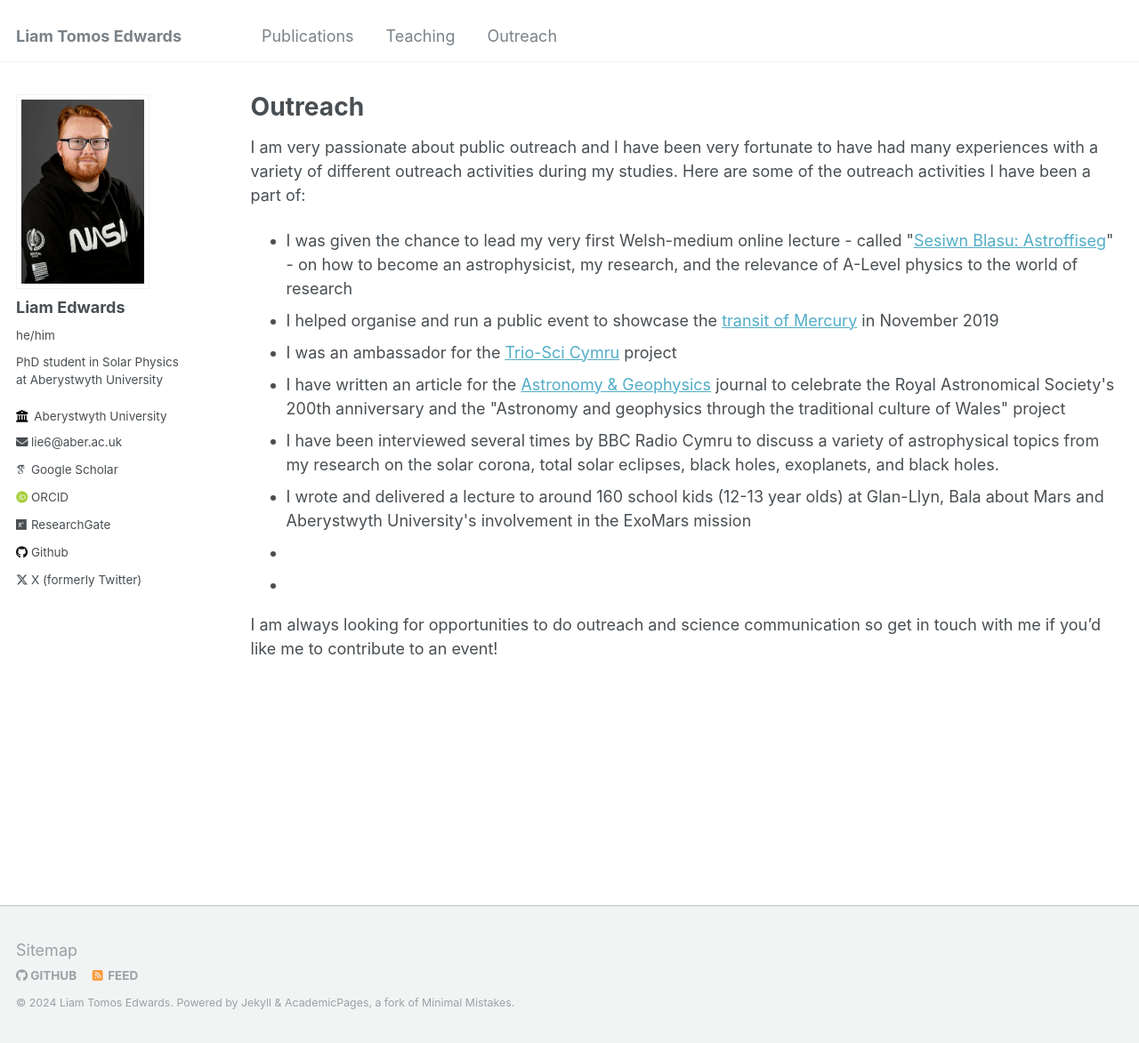
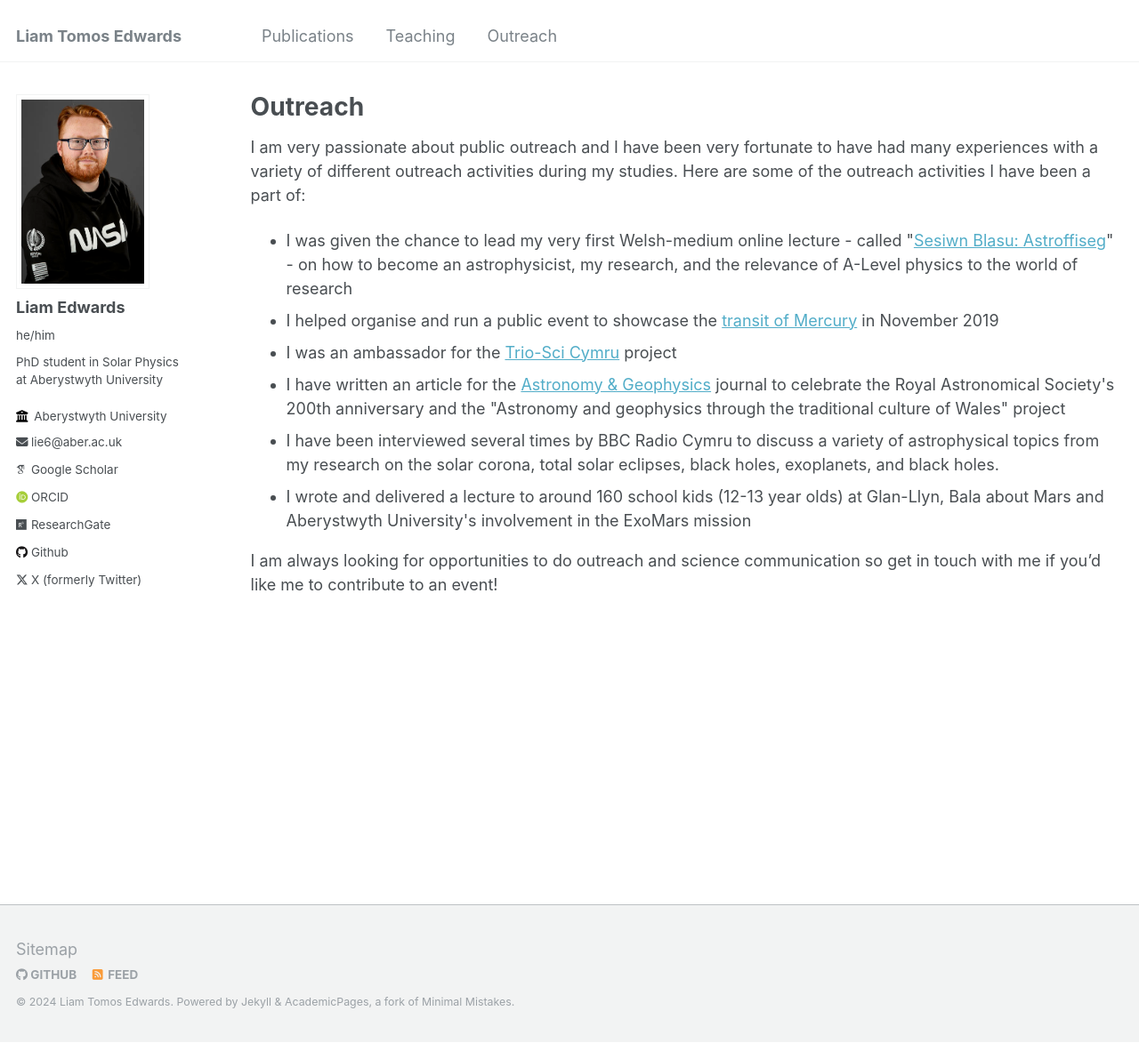
Before and after one commit to liamtomosedwards/liamtomosedwards.github.io, a Jekyll site: the page built from _pages/outreach.md, in a window 1280 px wide and 1173 px high. Shown: the whole window at 89% size. Built offline with Jekyll 4.4.1, drawn with Linux system fonts in a browser that asks for light colours; some web fonts are replaced.

Commit message:
Update outreach.md

```diff
--- a/_pages/outreach.md
+++ b/_pages/outreach.md
@@ -14,8 +14,6 @@ I am very passionate about public outreach and I have been very fortunate to hav
   <li>I have written an article for the <a href="https://academic.oup.com/astrogeo/article/57/5/ASTROG/2738848" target="_blank">Astronomy & Geophysics</a> journal to celebrate the Royal Astronomical Society's 200th anniversary and the "Astronomy and geophysics through the traditional culture of Wales" project</li>
   <li>I have been interviewed several times by BBC Radio Cymru to discuss a variety of astrophysical topics from my research on the solar corona, total solar eclipses, black holes, exoplanets, and black holes.</li>
   <li>I wrote and delivered a lecture to around 160 school kids (12-13 year olds) at Glan-Llyn, Bala about Mars and Aberystwyth University's involvement in the ExoMars mission</li>
-  <li></li>
-  <li></li>
 </ul>
 
 I am always looking for opportunities to do outreach and science communication so get in touch with me if you'd like me to contribute to an event!
```
